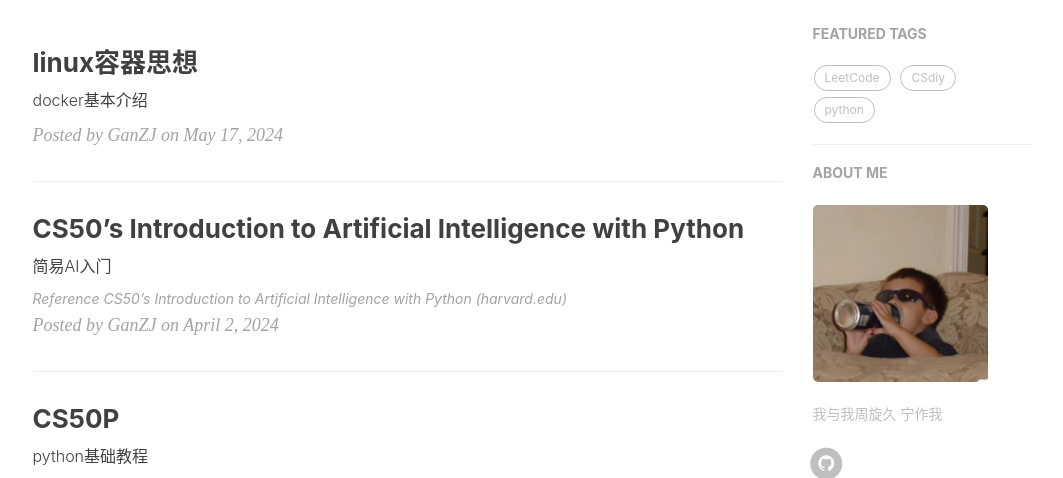
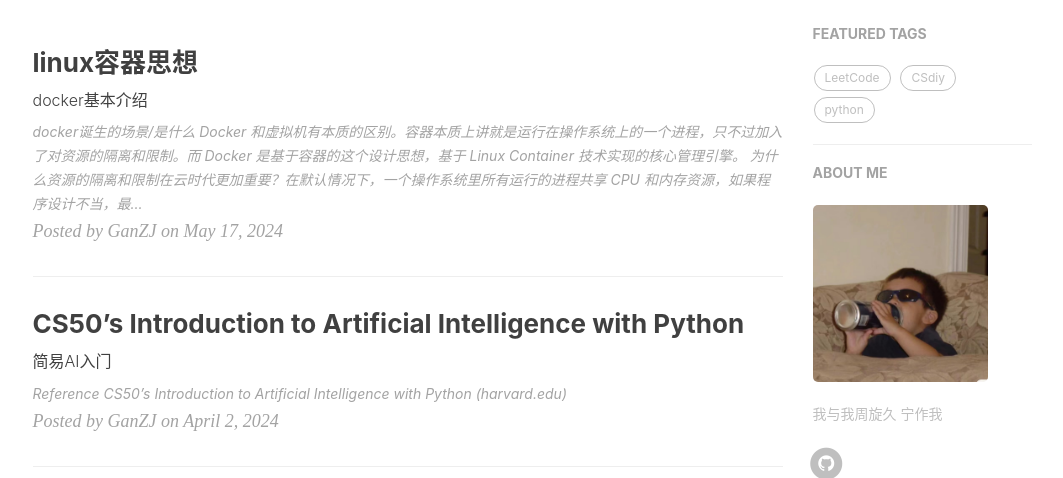
Before and after one commit to Lhrek/Lhrek.github.io, a Jekyll site: the page built from index.html, in a window 1280 px wide and 900 px high, cut to the strip 422-900 px from the top of the window. Shown: the whole strip, without its empty margins (135-1198 px from the left). Built offline with Jekyll 4.4.1, drawn with Linux system fonts in a browser that asks for light colours; nearby versions of some CDN libraries; the list of posts is cut into pages by our own code; comment, search, counter and statistics services are not loaded.

Commit message:
mac commit

```diff
--- a/_posts/2024-5-17-docker.md
+++ b/_posts/2024-5-17-docker.md
@@ -9,4 +9,21 @@
 tags:
   - docker
   - container
+
 ---
+
+
+
+### docker诞生的场景/是什么
+
+> Docker 和虚拟机有本质的区别。容器本质上讲就是运行在操作系统上的一个进程，只不过加入了对资源的隔离和限制。而 Docker 是基于容器的这个设计思想，基于 Linux Container 技术实现的核心管理引擎。
+>
+> 为什么资源的隔离和限制在云时代更加重要？在默认情况下，一个操作系统里所有运行的进程共享 CPU 和内存资源，如果程序设计不当，最极端的情况，某进程出现死循环可能会耗尽 CPU 资源，或者由于内存泄漏消耗掉大部分系统资源，这在企业级产品场景下是不可接受的，所以进程的资源隔离技术是非常必要的
+>
+> Linux 操作系统本身从操作系统层面就支持虚拟化技术，叫做 Linux container，也就是大家到处能看到的 LXC 的全称
+
+### reference
+
+[Docker 入门教程 - 阮一峰的网络日志 (ruanyifeng.com)](https://www.ruanyifeng.com/blog/2018/02/docker-tutorial.html)
+
+[Docker技术三大要点：cgroup, namespace 和 unionFS, 从理论到实践_Docker_Jerry Wang_InfoQ写作社区](https://xie.infoq.cn/article/eb2753cb870d3a09ca54251df)
```
